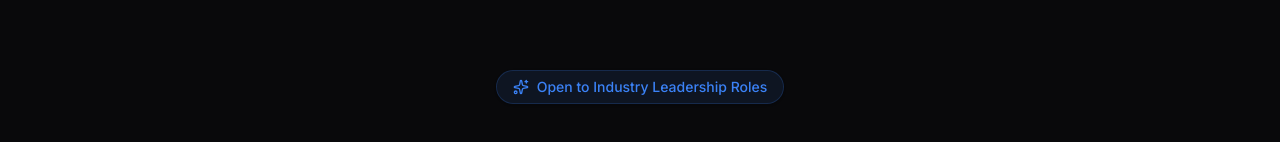
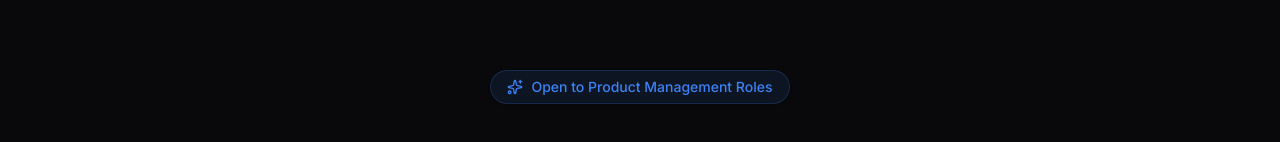
Before and after one commit to A11jay/website, a Next.js app: page / in a window 1280 px wide. Shown: the top 142 px of the page. Built offline with nearby package versions, Linux system fonts and the light colour scheme.

Commit message:
content: Update Hero badge to Open to Product Management Roles

```diff
--- a/components/Hero.tsx
+++ b/components/Hero.tsx
@@ -24,7 +24,7 @@ export default function Hero() {
                     className="inline-flex items-center gap-2 rounded-full border border-primary/20 bg-primary/10 px-4 py-1.5 text-sm font-medium text-primary shadow-sm hover:bg-primary/20 transition-colors"
                 >
                     <Sparkles className="h-4 w-4" />
-                    <span>Open to Industry Leadership Roles</span>
+                    <span>Open to Product Management Roles</span>
                 </motion.div>
 
                 {/* Main Heading */}
```
